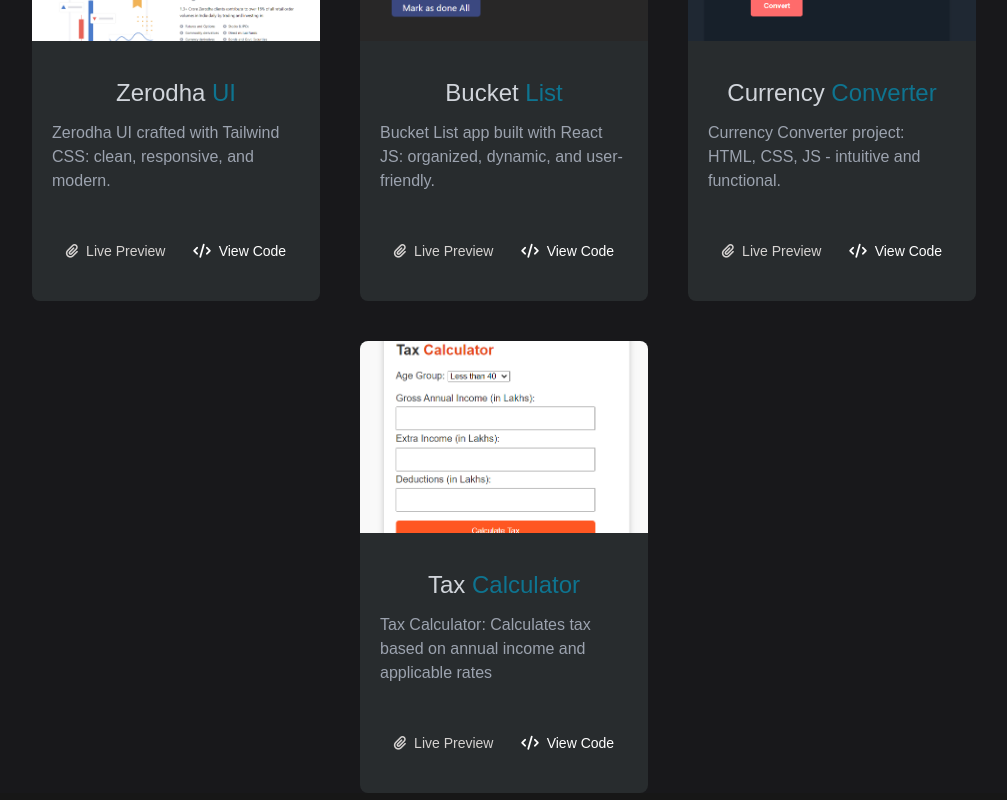
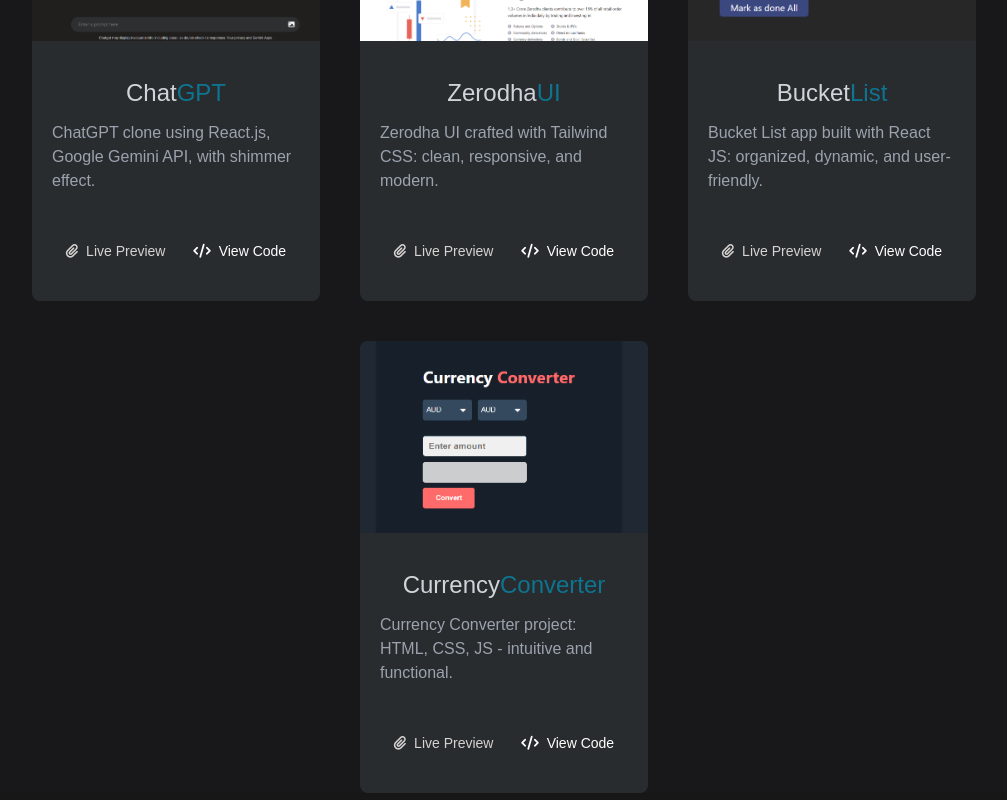
Before and after one commit to SanketBhandarii/Portfolio, a React (Vite) app: page / in a window 1280 px wide. Shown: the part 1400-2200 px from the top of the page, without its empty margins (136-1143 px from the left). Built offline with nearby package versions, Linux system fonts and the light colour scheme; a web font is replaced by a local one.

Commit message:
Readability updates

```diff
--- /dev/null
+++ b/data/projects.js
@@ -0,0 +1,37 @@
+import zerodha from ".././src/assets/zerodha.png";
+import bucketlist from ".././src/assets/bucketlist.png";
+import chatgpt from ".././src/assets/chatgpt.png";
+import currency from ".././src/assets/currency.png";
+
+const projects = [
+  {
+    img: chatgpt,
+    title: { normal: "Chat", span: "GPT" },
+    desc: "ChatGPT clone using React.js, Google Gemini API, with shimmer effect.",
+    link_1: "https://chatt-gpt.netlify.app/",
+    link_2: "https://github.com/SanketBhandarii/ChatGPT",
+  },
+  {
+    img: zerodha,
+    title: { normal: "Zerodha", span: "UI" },
+    desc: "Zerodha UI crafted with Tailwind CSS: clean, responsive, and modern.",
+    link_1: "https://zeroodha.netlify.app/",
+    link_2: "https://github.com/SanketBhandarii/Zerodha",
+  },
+  {
+    img: bucketlist,
+    title: { normal: "Bucket", span: "List" },
+    desc: "Bucket List app built with React JS: organized, dynamic, and user-friendly.",
+    link_1: "https://bucket-listapp.netlify.app/",
+    link_2: "https://github.com/SanketBhandarii/BucketListApp",
+  },
+  {
+    img: currency,
+    title: { normal: "Currency", span: "Converter" },
+    desc: "Currency Converter project: HTML, CSS, JS - intuitive and functional.",
+    link_1: "https://currenccyconverter.netlify.app/",
+    link_2: "https://github.com/SanketBhandarii/Currency-Converter",
+  },
+];
+
+export default projects;
--- a/src/components/Project.jsx
+++ b/src/components/Project.jsx
@@ -1,10 +1,7 @@
 import React, { useContext } from "react";
 import DarkMode from "../store/DarkMode";
-import zerodha from "../assets/zerodha.png";
-import bucketlist from "../assets/bucketlist.png";
-import currency from "../assets/currency.png";
-import taxcal from "../assets/taxcal.png";
 import { Tilt } from "react-tilt";
+import projects from "../../data/projects";
 
 const defaultOptions = {
   reverse: false,
@@ -43,6 +40,8 @@
       </p>
 
       <main className="flex flex-wrap gap-10 justify-center mt-4 px-5">
+        {projects.map((pro, index) => {
+          return (
             <Tilt options={defaultOptions}>
               <div
                 className={`w-72 rounded-lg overflow-hidden h-auto pb-10 cursor-pointer transition-all duration-300 ${
@@ -50,7 +49,7 @@
                 }`}
               >
                 <img
-              src={zerodha}
+                  src={pro.img}
                   alt="Zerodha UI"
                   className="w-full h-48 object-cover"
                 />
@@ -60,22 +59,22 @@
                       dark ? "text-gray-300" : "text-black"
                     }`}
                   >
-                Zerodha <span className="text-cyan-700">UI</span>
+                    {pro.title.normal}
+                    <span className="text-cyan-700">{pro.title.span}</span>
                   </h1>
                   <p
                     className={`text-base mt-3 h-24 ${
                       dark ? "text-gray-400" : "text-black"
                     }`}
                   >
-                Zerodha UI crafted with Tailwind CSS: clean, responsive, and
-                modern.
+                    {pro.desc}
                   </p>
                   <div className="flex justify-around mt-6">
                     <a
                       className={`text-sm flex gap-2 items-center ${
                         dark ? "text-stone-300" : "text-cyan-700"
                       }`}
-                  href="https://zeroodha.netlify.app/"
+                      href={pro.link_1}
                       target="_blank"
                       rel="noopener noreferrer"
                     >
@@ -86,7 +85,7 @@
                       className={`text-sm flex gap-2 items-center ${
                         dark ? "text-white" : "text-black"
                       }`}
-                  href="https://github.com/SanketBhandarii/Zerodha"
+                      href={pro.link_2}
                       target="_blank"
                       rel="noopener noreferrer"
                     >
@@ -97,172 +96,8 @@
                 </div>
               </div>
             </Tilt>
-
-        <Tilt options={defaultOptions}>
-          <div
-            className={`w-72 rounded-lg overflow-hidden h-auto pb-10 cursor-pointer transition-all duration-300 ${
-              dark ? "bg-bgClr_2" : "bg-white shadow-2xl shadow-slate-300"
-            }`}
-          >
-            <img
-              src={bucketlist}
-              alt="Bucket List App"
-              className="w-full h-48 object-cover"
-            />
-            <div className="px-5 pt-9">
-              <h1
-                className={`text-center text-2xl ${
-                  dark ? "text-gray-300" : "text-black"
-                }`}
-              >
-                Bucket <span className="text-cyan-700">List</span>
-              </h1>
-              <p
-                className={`text-base mt-3 h-24 ${
-                  dark ? "text-gray-400" : "text-black"
-                }`}
-              >
-                Bucket List app built with React JS: organized, dynamic, and
-                user-friendly.
-              </p>
-              <div className="flex justify-around mt-6">
-                <a
-                  className={`text-sm flex gap-2 items-center ${
-                    dark ? "text-stone-300" : "text-cyan-700"
-                  }`}
-                  href="https://bucket-listapp.netlify.app/"
-                  target="_blank"
-                  rel="noopener noreferrer"
-                >
-                  <i className="fa-solid fa-paperclip"></i>
-                  Live Preview
-                </a>
-                <a
-                  className={`text-sm flex gap-2 items-center ${
-                    dark ? "text-white" : "text-black"
-                  }`}
-                  href="https://github.com/SanketBhandarii/BucketListApp"
-                  target="_blank"
-                  rel="noopener noreferrer"
-                >
-                  <i className="fa-solid fa-code"></i>
-                  View Code
-                </a>
-              </div>
-            </div>
-          </div>
-        </Tilt>
-
-        <Tilt options={defaultOptions}>
-          <div
-            className={`w-72 rounded-lg overflow-hidden h-auto pb-10 cursor-pointer transition-all duration-300 ${
-              dark ? "bg-bgClr_2" : "bg-white shadow-2xl shadow-slate-300"
-            }`}
-          >
-            <img
-              src={currency}
-              alt="Currency Converter"
-              className="w-full h-48 object-cover"
-            />
-            <div className="px-5 pt-9">
-              <h1
-                className={`text-center text-2xl ${
-                  dark ? "text-gray-300" : "text-black"
-                }`}
-              >
-                Currency <span className="text-cyan-700">Converter</span>
-              </h1>
-              <p
-                className={`text-base mt-3 h-24 ${
-                  dark ? "text-gray-400" : "text-black"
-                }`}
-              >
-                Currency Converter project: HTML, CSS, JS - intuitive and
-                functional.
-              </p>
-              <div className="flex justify-around mt-6">
-                <a
-                  className={`text-sm flex gap-2 items-center ${
-                    dark ? "text-stone-300" : "text-cyan-700"
-                  }`}
-                  href="https://currenccyconverter.netlify.app/"
-                  target="_blank"
-                  rel="noopener noreferrer"
-                >
-                  <i className="fa-solid fa-paperclip"></i>
-                  Live Preview
-                </a>
-                <a
-                  className={`text-sm flex gap-2 items-center ${
-                    dark ? "text-white" : "text-black"
-                  }`}
-                  href="https://github.com/SanketBhandarii/Currency-Converter"
-                  target="_blank"
-                  rel="noopener noreferrer"
-                >
-                  <i className="fa-solid fa-code"></i>
-                  View Code
-                </a>
-              </div>
-            </div>
-          </div>
-        </Tilt>
-
-        <Tilt options={defaultOptions}>
-          <div
-            className={`w-72 rounded-lg overflow-hidden h-auto pb-10 cursor-pointer transition-all duration-300 ${
-              dark ? "bg-bgClr_2" : "bg-white shadow-2xl shadow-slate-300"
-            }`}
-          >
-            <img
-              src={taxcal}
-              alt="Tax Calculator"
-              className="w-full h-48 object-cover"
-            />
-            <div className="px-5 pt-9">
-              <h1
-                className={`text-center text-2xl ${
-                  dark ? "text-gray-300" : "text-black"
-                }`}
-              >
-                Tax <span className="text-cyan-700">Calculator</span>
-              </h1>
-
-              <p
-                className={`text-base ${
-                  dark ? "text-gray-400" : "text-black"
-                } mt-3 h-24`}
-              >
-                Tax Calculator: Calculates tax based on annual income and
-                applicable rates
-              </p>
-              <div className="flex justify-around mt-6">
-                <a
-                  className={` text-sm ${
-                    dark ? "text-stone-300" : "text-cyan"
-                  } flex gap-2 items-center`}
-                  href="https://taxcalculatorr.netlify.app/"
-                  target="_blank"
-                  rel="noopener noreferrer"
-                >
-                  <i className="fa-solid fa-paperclip"></i>
-                  Live Preview
-                </a>
-                <a
-                  className={` text-sm ${
-                    dark ? "text-white" : "text-black"
-                  } flex gap-2 items-center`}
-                  href="https://github.com/SanketBhandarii/Income-Tax-Calculator"
-                  target="_blank"
-                  rel="noopener noreferrer"
-                >
-                  <i className="fa-solid fa-code"></i>
-                  View Code
-                </a>
-              </div>
-            </div>
-          </div>
-        </Tilt>
+          );
+        })}
       </main>
     </section>
   );
```
Also changed, not shown: src/assets/chatgpt.png (added). Lines whose indentation alone changed are shown as unchanged.
